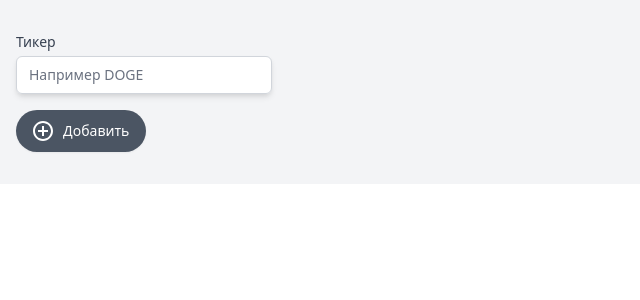
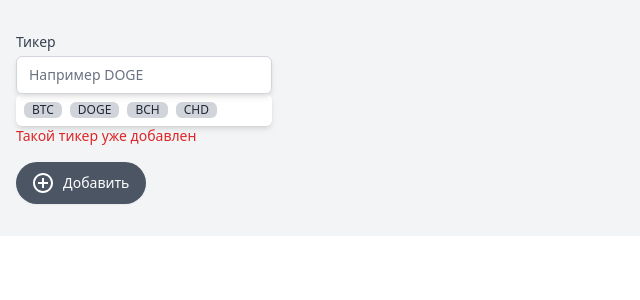
Before and after one commit to uropek8/cryptonomicon, a Vue app: page / in a window 1280 px wide. Shown: the top 300 px of the page, without its empty margins (0-640 px from the left). Built offline with nearby package versions, Linux system fonts and the light colour scheme.

Commit message:
Save coins data to localstorage

```diff
--- a/src/App.vue
+++ b/src/App.vue
@@ -1,5 +1,30 @@
 <template>
 	<div class="container mx-auto flex flex-col items-center bg-gray-100 p-4">
+		<div
+			v-if="isLoader"
+			class="fixed w-100 h-100 opacity-80 bg-purple-800 inset-0 z-50 flex items-center justify-center"
+		>
+			<svg
+				class="animate-spin -ml-1 mr-3 h-12 w-12 text-white"
+				xmlns="http://www.w3.org/2000/svg"
+				fill="none"
+				viewBox="0 0 24 24"
+			>
+				<circle
+					class="opacity-25"
+					cx="12"
+					cy="12"
+					r="10"
+					stroke="currentColor"
+					stroke-width="4"
+				></circle>
+				<path
+					class="opacity-75"
+					fill="currentColor"
+					d="M4 12a8 8 0 018-8V0C5.373 0 0 5.373 0 12h4zm2 5.291A7.962 7.962 0 014 12H0c0 3.042 1.135 5.824 3 7.938l3-2.647z"
+				></path>
+			</svg>
+		</div>
 		<div class="container">
 			<div class="w-full my-4"></div>
 			<section>
@@ -19,6 +44,31 @@
 								placeholder="Например DOGE"
 							/>
 						</div>
+						<div
+							class="flex bg-white shadow-md p-1 rounded-md shadow-md flex-wrap"
+						>
+							<span
+								class="inline-flex items-center px-2 m-1 rounded-md text-xs font-medium bg-gray-300 text-gray-800 cursor-pointer"
+							>
+								BTC
+							</span>
+							<span
+								class="inline-flex items-center px-2 m-1 rounded-md text-xs font-medium bg-gray-300 text-gray-800 cursor-pointer"
+							>
+								DOGE
+							</span>
+							<span
+								class="inline-flex items-center px-2 m-1 rounded-md text-xs font-medium bg-gray-300 text-gray-800 cursor-pointer"
+							>
+								BCH
+							</span>
+							<span
+								class="inline-flex items-center px-2 m-1 rounded-md text-xs font-medium bg-gray-300 text-gray-800 cursor-pointer"
+							>
+								CHD
+							</span>
+						</div>
+						<div class="text-sm text-red-600">Такой тикер уже добавлен</div>
 					</div>
 				</div>
 				<button
@@ -139,10 +189,55 @@
 			tickers: [],
 			sel: null,
 			graph: [],
+			coinsList: [],
+			isLoader: true,
 		};
 	},
 
+	created() {
+		// const coinsDataList = await fetch(
+		// 	"https://min-api.cryptocompare.com/data/all/coinlist?summary=true"
+		// );
+		// const coinsData = await coinsDataList.json();
+		// this.coinsList = Object.keys(coinsData.Data);
+		this.isLoader = false;
+
+		const tickersData = localStorage.getItem('cryptonomicon-list');
+
+		if (tickersData) {
+			this.tickers = JSON.parse(tickersData);
+			this.tickers.forEach(ticker => {
+				this.subscribeToUpdates(ticker.name);
+			});
+		}
+	},
+
 	methods: {
+		subscribeToUpdates(tickerName) {
+			setInterval(async () => {
+				const f = await fetch(
+					`https://min-api.cryptocompare.com/data/price?fsym=${tickerName}&tsyms=USD&api_key=007e40a1d992ab907d6960e0627091251a00b7b0a56b288c075ba9e53d0f18c3`
+				);
+				const data = await f.json();
+
+				this.tickers.find((t) => t.name === tickerName).price =
+					data.USD > 1 ? data.USD.toFixed(2) : data.USD.toPrecision(2);
+
+				if (this.sel?.name === tickerName) {
+					this.graph.push(data.USD);
+				}
+			}, 3000);
+		},
+
+		filteredCoins() {
+			// if (this.coinsList.includes(this.ticker)) {
+			// 	this.coinsList.map();
+			// }
+			return this.coinsList.map((coin) => {
+				console.log(coin);
+			});
+		},
+
 		add() {
 			const currentTicker = {
 				name: this.ticker,
@@ -151,19 +246,9 @@
 
 			this.tickers.push(currentTicker);
 
-			setInterval(async () => {
-				const f = await fetch(
-					`https://min-api.cryptocompare.com/data/price?fsym=${currentTicker.name}&tsyms=USD&api_key=007e40a1d992ab907d6960e0627091251a00b7b0a56b288c075ba9e53d0f18c3`
-				);
-				const data = await f.json();
+			localStorage.setItem('cryptonomicon-list', JSON.stringify(this.tickers));
 
-        this.tickers.find((t) => t.name === currentTicker.name).price =
-					data.USD > 1 ? data.USD.toFixed(2) : data.USD.toPrecision(2);
-
-				if (this.sel?.name === currentTicker.name) {
-					this.graph.push(data.USD);
-				}
-			}, 3000);
+			this.subscribeToUpdates(currentTicker.name);
 
 			this.ticker = "";
 		},
@@ -179,7 +264,7 @@
 			const maxValue = Math.max(...this.graph);
 
 			return this.graph.map(
-        price => 5 + ((price - minValue) * 95) / (maxValue - minValue)
+				(price) => 5 + ((price - minValue) * 95) / (maxValue - minValue)
 			);
 		},
 	},
```
Lines whose indentation alone changed are shown as unchanged.
